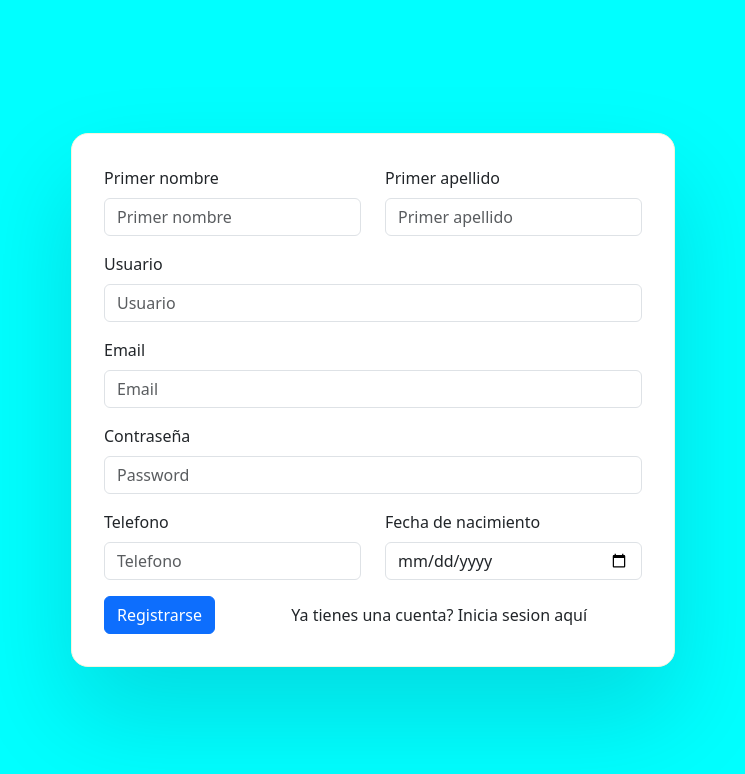
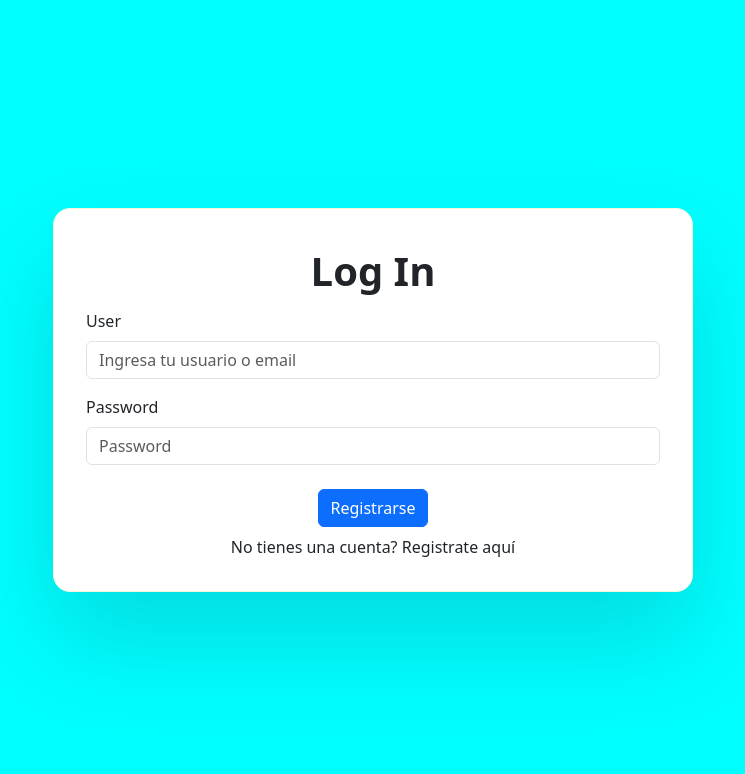
Before and after one commit to dVera17/libraryCampus, a React (Vite) app in the folder frontend/: page / in a window 1280 px wide. Shown: the top 774 px of the page, without its empty margins (267-1012 px from the left). Built offline with nearby package versions, Linux system fonts and the light colour scheme.

Commit message:
feat: :sparkles: Vista login terminada
Vista login terminada

```diff
--- a/frontend/src/main.jsx
+++ b/frontend/src/main.jsx
@@ -2,9 +2,10 @@ import React from 'react'
 import ReactDOM from 'react-dom/client'
 import 'bootstrap/dist/css/bootstrap.min.css';
 import Register from './pages/Register'
+import Login from './pages/Login';
 
 ReactDOM.createRoot(document.getElementById('root')).render(
   <React.StrictMode>
-    <Register />
+    <Login />
   </React.StrictMode>,
 )
--- /dev/null
+++ b/frontend/src/pages/Login.jsx
@@ -0,0 +1,38 @@
+import React, { useState } from 'react'
+import '../styles.css'
+import Col from 'react-bootstrap/Col';
+import Form from 'react-bootstrap/Form';
+import Row from 'react-bootstrap/Row';
+import Button from 'react-bootstrap/Button';
+import Stack from 'react-bootstrap/Stack';
+
+export default function Login() {
+    const [user, setUser] = useState();
+    const [password, setPassword] = useState();
+
+    const handleSubmit = async (e) => {
+        e.preventDefault();
+        const dataForm = { user, password }
+        console.log(dataForm);
+    }
+
+    return (
+        <div className="containerForm">
+            <Form className='formLogin'>
+                <Form.Label className='title-form'>Log In</Form.Label>
+                <Form.Group className="mb-3" controlId="formGroupEmail">
+                    <Form.Label>User</Form.Label>
+                    <Form.Control type="text" placeholder="Ingresa tu usuario o email" onChange={(e) => setUser(e.target.value)} />
+                </Form.Group>
+                <Form.Group className="mb-3" controlId="formGroupPassword">
+                    <Form.Label>Password</Form.Label>
+                    <Form.Control type="password" placeholder="Password" onChange={(e) => setPassword(e.target.value)} />
+                </Form.Group>
+                <Stack gap={2} className="col-md-5 mx-auto btn-info-login">
+                    <Col><Button variant="primary" type='submit' onClick={handleSubmit} >Registrarse</Button></Col>
+                    <Col>No tienes una cuenta? Registrate aquí</Col>
+                </Stack>
+            </Form>
+        </div>
+    )
+}
--- a/frontend/src/styles.css
+++ b/frontend/src/styles.css
@@ -13,7 +13,7 @@
     align-items: center;
 }
 
-.containerForm  Form {
+.containerForm Form {
     padding: 2rem;
     border-radius: 17px;
     background-color: #fff;
@@ -21,8 +21,28 @@
     box-shadow: rgba(17, 12, 46, 0.15) 0px 48px 100px 0px;
 }
 
-.btn-info-register{
+.btn-info-register {
     display: flex;
     justify-content: center;
     align-items: center;
 }
+
+.formLogin {
+    width: 50%;
+}
+
+.formLogin .btn-info-login {
+    margin-top: 1.5rem;
+    width: 90%;
+    display: flex;
+    flex-direction: column;
+    justify-content: center;
+    align-items: center;
+}
+
+.title-form {
+    font-weight: 600;
+    font-size: 2.5rem;
+    width: 100%;
+    text-align: center;
+}
```
Also changed, not shown: frontend/src/App.jsx (added).
